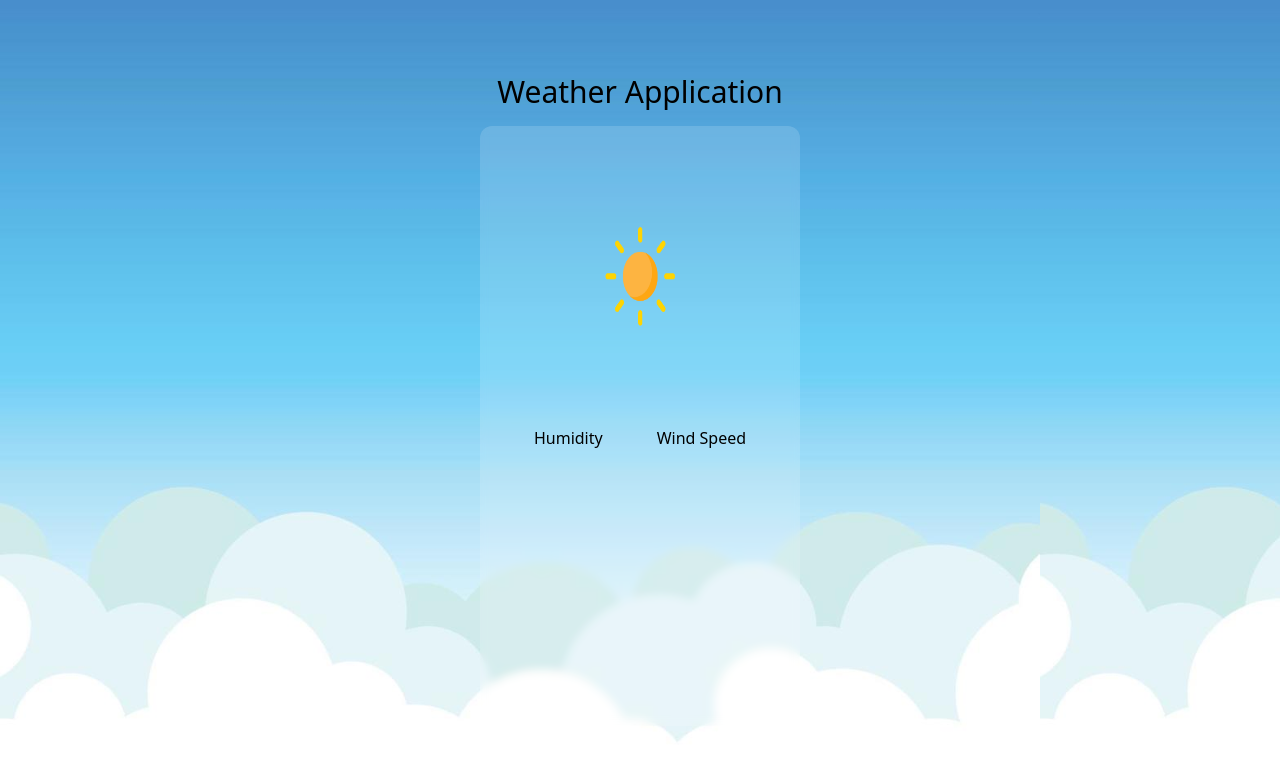
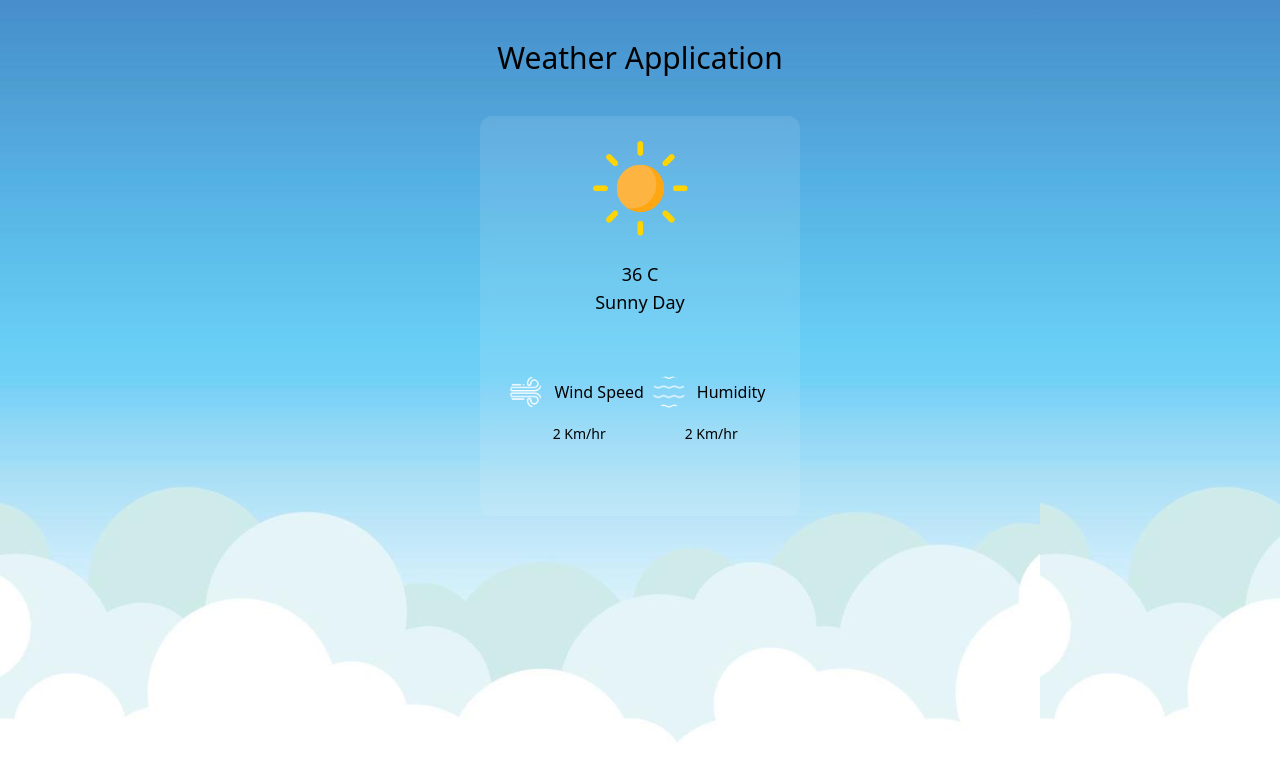
Before and after one commit to parimala-06/Weather-App, a React (Vite) app: page / in a window 1280 px wide. Shown: the top 780 px of the page. Built offline with nearby package versions, Linux system fonts and the light colour scheme.

Commit message:
Alignment of images

```diff
--- a/src/App.jsx
+++ b/src/App.jsx
@@ -2,17 +2,29 @@ import React from "react"
 function App() {
 
   return (
-    <div className="flex flex-col bg-[url('assets/images/bg2.jpg')] bg-contain justify-center items-center h-screen">
-      <div className="text-center font-medium font-sans text-3xl mb-4">Weather Application</div>
-      <div className=" backdrop-blur-sm bg-white/15 h-3/4 w-1/4 text-center rounded-xl">
-        <div className="flex justify-center items-center h-1/2">
-          <img class="rounded-full w-1/3 h-1/2" src="src/assets/images/clear.png" alt="image description"/>
+    <div className="flex flex-col bg-[url('assets/images/bg2.jpg')] bg-contain items-center h-screen">
+      <div className="text-center font-medium font-sans text-3xl m-10">Weather Application</div>
+      <div className="flex flex-col gap-8 backdrop-blur-sm bg-white/10 h-1/2 w-1/4 text-center rounded-xl">
+        <div className="flex flex-col justify-center items-center h-1/2">
+          <img className="rounded-full w-36 h-36" src="src/assets/images/clear.png" alt="image description"/>
+          <div className="text-lg">36 C</div>
+          <div className="text-lg">Sunny Day</div>
         </div>
-        <div className="flex justify-evenly">
-          <div>
-            <div>Humidity</div>
+        <div className="flex justify-around m-5 p-2">
+          <div className="flex flex-col">
+            <div className="flex">
+              <img className="rounded-full w-8 h-8" src="src/assets/images/wind.png" alt="image description"/>
+              <div className="text-md ml-2 p-1">Wind Speed</div>
+            </div>
+              <div className="text-sm m-4">2 Km/hr</div>
           </div>
-          <div>Wind Speed</div>
+          <div className="flex flex-col">
+            <div className="flex">
+              <img className="rounded-full w-8 h-8" src="src/assets/images/humidity.png" alt="image description"/>
+              <div className="text-md ml-2 p-1">Humidity</div>
+            </div>
+              <div className="text-sm m-4">2 Km/hr</div>
+          </div>
         </div>
 
       </div>
```
